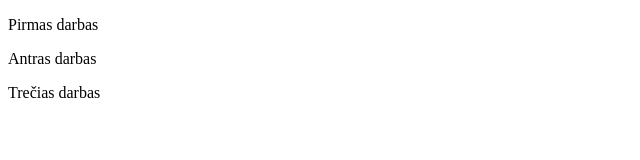
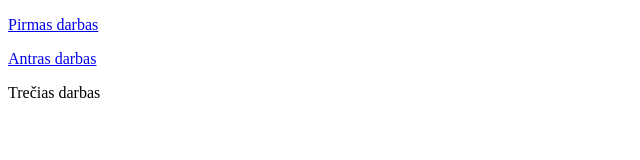
Before and after one commit to pagonybe/pagonybe.github.io, a plain HTML site: page index.html in a window 1280 px wide. Shown: the whole page, without its empty margins (0-640 px from the left). Drawn offline with Linux system fonts and the light colour scheme.

Commit message:
Update index.html

```diff
--- a/index.html
+++ b/index.html
@@ -5,8 +5,8 @@
         <title> Failai </title>
     </head>
     <body>
-    	<p> Pirmas darbas </p>
-    	<p> Antras darbas </p>
+        <p> <a href = "kelionė.html"> Pirmas darbas  </a> </p>
+        <p> <a href = "receptas.html"> Antras darbas </a> </p>
     	<p> Trečias darbas </p>
     </body>
     </html>
```
